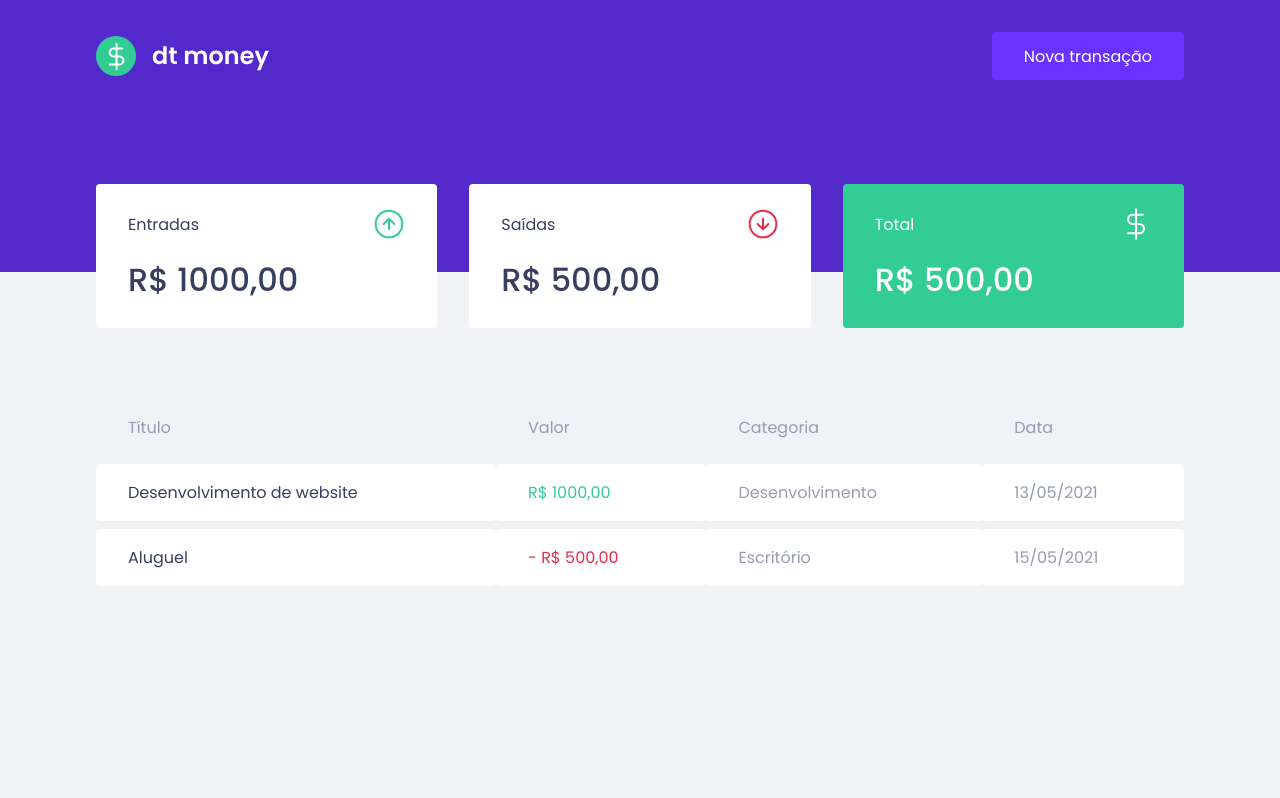
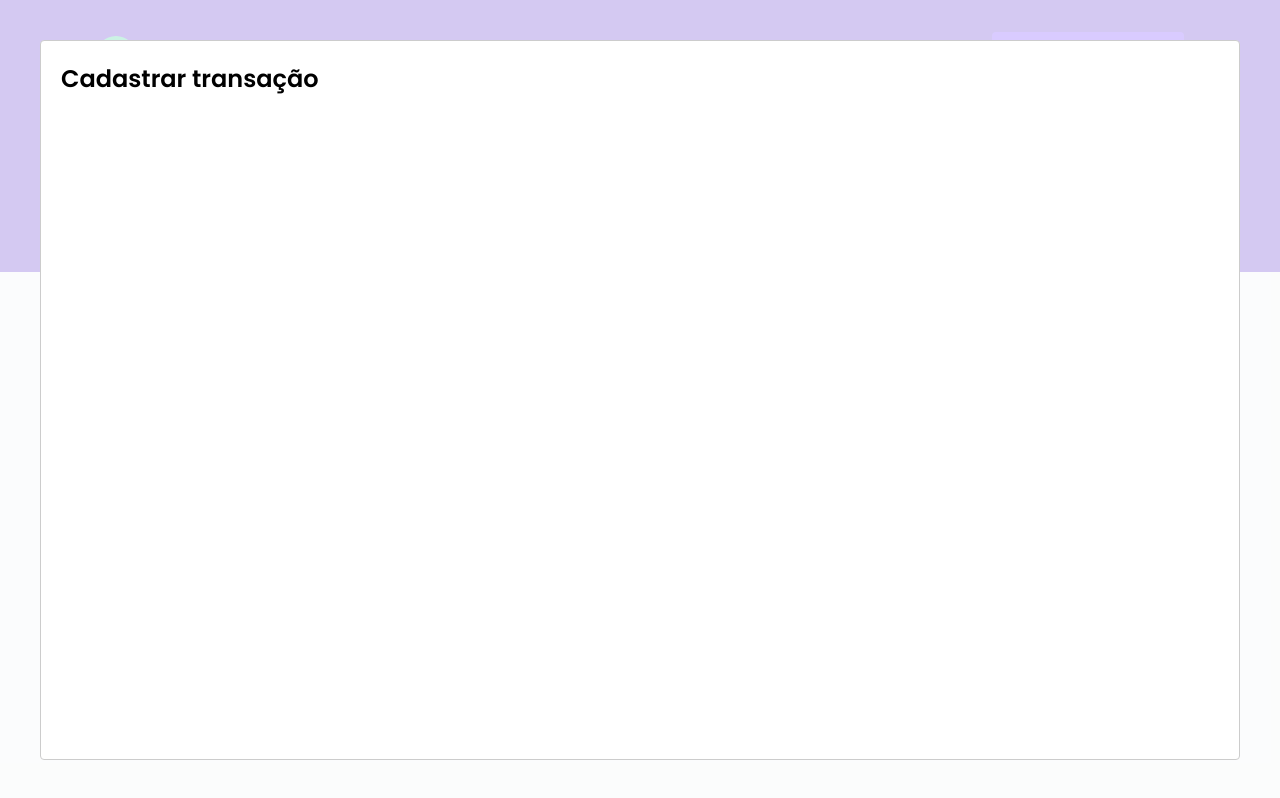
Before and after one commit to mariaclarabs/ignite-dt-money, a React (Create React App) app: page / in a window 1280 px wide. Both pictures are taken after a click on the button "Nova transação". Built offline with nearby package versions, Linux system fonts and the light colour scheme; no server answers; what miragejs would draw is missing.

Commit message:
Config new transaction modal

```diff
--- a/package.json
+++ b/package.json
@@ -7,6 +7,7 @@
     "miragejs": "^0.1.42",
     "react": "^17.0.2",
     "react-dom": "^17.0.2",
+    "react-modal": "^3.14.4",
     "react-scripts": "4.0.3",
     "styled-components": "^5.3.0",
     "web-vitals": "^1.0.1"
@@ -19,6 +20,7 @@
     "@types/node": "^12.0.0",
     "@types/react": "^17.0.0",
     "@types/react-dom": "^17.0.0",
+    "@types/react-modal": "^3.13.1",
     "@types/styled-components": "^5.1.11",
     "typescript": "^4.1.2"
   },
--- a/src/App.tsx
+++ b/src/App.tsx
@@ -1,13 +1,33 @@
+import { useState } from 'react';
+import Modal from 'react-modal';
+
 import { Header } from "./components/Header";
 import { Dashboard } from "./components/Dashboard";
 
 import { GlobalStyle } from "./styles/global";
 
+Modal.setAppElement('#root');
+
 export function App() {
+  const [isNewTransactionModalOpen, setIsNewTransactionModalOpen] = useState(false);
+
+  function handleOpenNewTransactionModal() {
+    setIsNewTransactionModalOpen(true);
+  }
+
+  function handleCloseNewTransactionModal() {
+    setIsNewTransactionModalOpen(false);
+  }
   return (
     <>
-      <Header />
+      <Header onOpenNewTransactionModal={handleOpenNewTransactionModal}/>
       <Dashboard />
+      <Modal
+          isOpen={isNewTransactionModalOpen}
+          onRequestClose={handleCloseNewTransactionModal}
+        >
+          <h2>Cadastrar transação</h2>
+        </Modal>
       <GlobalStyle />
     </>
   );
--- a/src/components/Header/index.tsx
+++ b/src/components/Header/index.tsx
@@ -1,14 +1,19 @@
 import logoImg from '../../assets/logo.svg';
 import { Container, Content } from './styles';
 
-export function Header() {
+interface HeaderProps {
+  onOpenNewTransactionModal: () => void;
+}
+
+export function Header({ onOpenNewTransactionModal }: HeaderProps) {
   return (
     <Container>
       <Content>
         <img src={logoImg} alt="dt money" />
-        <button type="button">
+        <button type="button" onClick={onOpenNewTransactionModal}>
           Nova transação
         </button>
+
       </Content>
     </Container>
   );
```
Also changed, not shown: 1 other file (tests, documents, lock files or other folders).
